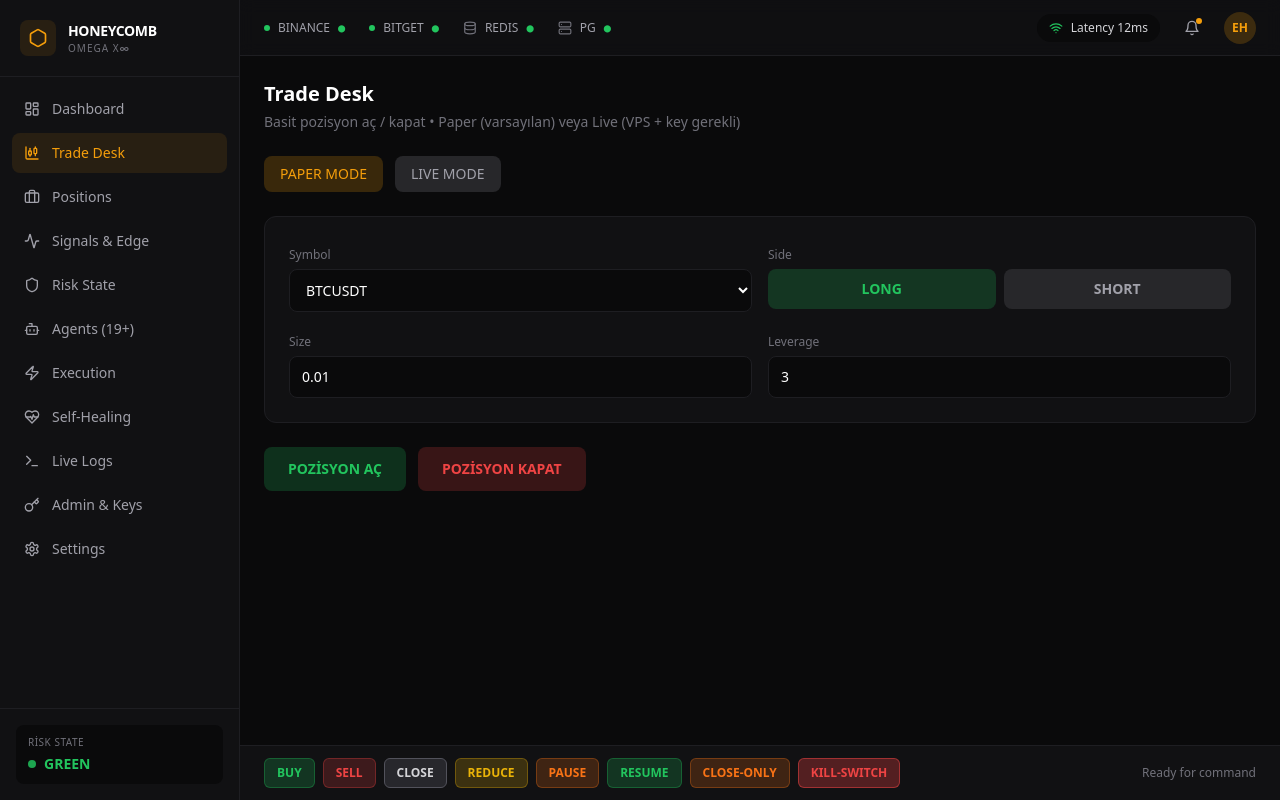
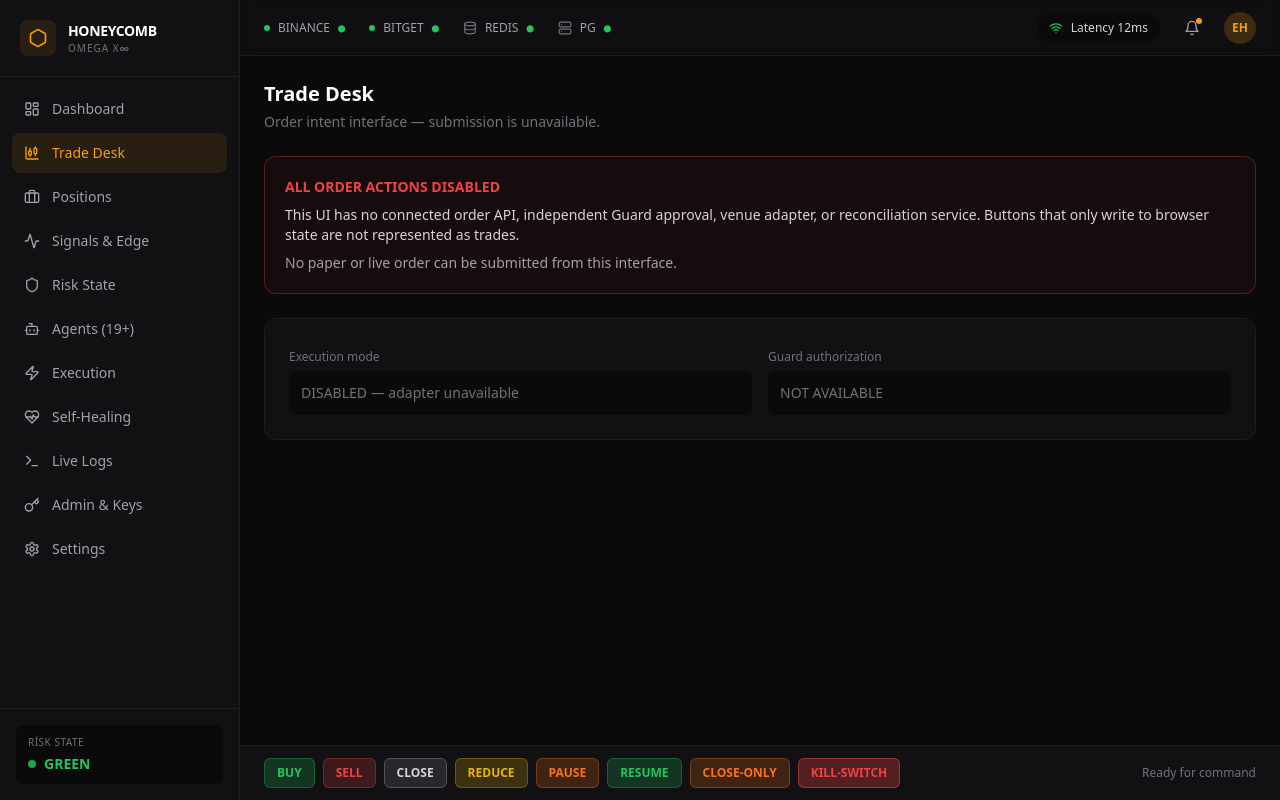
Before and after one commit to Erdemhasates35/honeycomb-omega-x, a Next.js app: page / in a window 1280 px wide. Both pictures are taken after a click on the button "Trade Desk". Built offline with nearby package versions, Linux system fonts and the light colour scheme.

Commit message:
Disable unconnected controls and credential inputs

```diff
--- a/components/modules/Trade.tsx
+++ b/components/modules/Trade.tsx
@@ -1,142 +1,15 @@
 "use client";
-
-import { useState } from "react";
-
 export default function Trade() {
-  const [symbol, setSymbol] = useState("BTCUSDT");
-  const [side, setSide] = useState<"LONG" | "SHORT">("LONG");
-  const [size, setSize] = useState("0.01");
-  const [leverage, setLeverage] = useState("3");
-  const [mode, setMode] = useState<"paper" | "live">("paper");
-  const [lastAction, setLastAction] = useState<string | null>(null);
-
-  const openPosition = () => {
-    const msg = `[${mode.toUpperCase()}] OPEN ${side} ${symbol} size=${size} lev=${leverage}x`;
-    setLastAction(msg);
-    console.log("[TRADE]", msg);
-  };
-
-  const closePosition = () => {
-    const msg = `[${mode.toUpperCase()}] CLOSE ${symbol}`;
-    setLastAction(msg);
-    console.log("[TRADE]", msg);
-  };
-
-  return (
-    <div className="space-y-6">
-      <div>
-        <h1 className="text-xl font-semibold text-white">Trade Desk</h1>
-        <p className="mt-1 text-sm text-zinc-500">
-          Basit pozisyon aç / kapat • Paper (varsayılan) veya Live (VPS + key gerekli)
-        </p>
-      </div>
-
-      <div className="flex gap-3">
-        <button
-          onClick={() => setMode("paper")}
-          className={`rounded-lg px-4 py-2 text-sm font-medium ${
-            mode === "paper"
-              ? "bg-honeycomb-accent/20 text-honeycomb-accent"
-              : "bg-zinc-800 text-zinc-400"
-          }`}
-        >
-          PAPER MODE
-        </button>
-        <button
-          onClick={() => setMode("live")}
-          className={`rounded-lg px-4 py-2 text-sm font-medium ${
-            mode === "live"
-              ? "bg-honeycomb-red/20 text-honeycomb-red"
-              : "bg-zinc-800 text-zinc-400"
-          }`}
-        >
-          LIVE MODE
-        </button>
-      </div>
-
-      {mode === "live" && (
-        <div className="rounded-xl border border-honeycomb-red/40 bg-honeycomb-red/10 p-4 text-sm text-honeycomb-red">
-          LIVE mod gerçek para riski taşır. Execution Core (Linux VPS) bağlı ve geçerli exchange API
-          key’leri tanımlı olmalıdır. Aksi halde emir gönderilmez.
-        </div>
-      )}
-
-      <div className="grid gap-4 rounded-xl border border-honeycomb-border bg-honeycomb-panel p-6 md:grid-cols-2">
-        <div>
-          <label className="text-xs text-zinc-500">Symbol</label>
-          <select
-            value={symbol}
-            onChange={(e) => setSymbol(e.target.value)}
-            className="mt-1 w-full rounded-lg border border-honeycomb-border bg-honeycomb-bg px-3 py-2.5 text-sm text-white"
-          >
-            <option value="BTCUSDT">BTCUSDT</option>
-            <option value="ETHUSDT">ETHUSDT</option>
-            <option value="SOLUSDT">SOLUSDT</option>
-          </select>
-        </div>
-        <div>
-          <label className="text-xs text-zinc-500">Side</label>
-          <div className="mt-1 flex gap-2">
-            <button
-              onClick={() => setSide("LONG")}
-              className={`flex-1 rounded-lg py-2.5 text-sm font-semibold ${
-                side === "LONG"
-                  ? "bg-honeycomb-green/20 text-honeycomb-green"
-                  : "bg-zinc-800 text-zinc-400"
-              }`}
-            >
-              LONG
-            </button>
-            <button
-              onClick={() => setSide("SHORT")}
-              className={`flex-1 rounded-lg py-2.5 text-sm font-semibold ${
-                side === "SHORT"
-                  ? "bg-honeycomb-red/20 text-honeycomb-red"
-                  : "bg-zinc-800 text-zinc-400"
-              }`}
-            >
-              SHORT
-            </button>
-          </div>
-        </div>
-        <div>
-          <label className="text-xs text-zinc-500">Size</label>
-          <input
-            value={size}
-            onChange={(e) => setSize(e.target.value)}
-            className="mt-1 w-full rounded-lg border border-honeycomb-border bg-honeycomb-bg px-3 py-2.5 text-sm text-white"
-          />
-        </div>
-        <div>
-          <label className="text-xs text-zinc-500">Leverage</label>
-          <input
-            value={leverage}
-            onChange={(e) => setLeverage(e.target.value)}
-            className="mt-1 w-full rounded-lg border border-honeycomb-border bg-honeycomb-bg px-3 py-2.5 text-sm text-white"
-          />
-        </div>
-      </div>
-
-      <div className="flex gap-3">
-        <button
-          onClick={openPosition}
-          className="rounded-lg bg-honeycomb-green/20 px-6 py-3 text-sm font-bold text-honeycomb-green hover:bg-honeycomb-green/30"
-        >
-          POZİSYON AÇ
-        </button>
-        <button
-          onClick={closePosition}
-          className="rounded-lg bg-honeycomb-red/20 px-6 py-3 text-sm font-bold text-honeycomb-red hover:bg-honeycomb-red/30"
-        >
-          POZİSYON KAPAT
-        </button>
-      </div>
-
-      {lastAction && (
-        <div className="rounded-lg border border-honeycomb-border bg-honeycomb-bg px-4 py-3 font-mono text-sm text-zinc-300">
-          Son işlem: {lastAction}
-        </div>
-      )}
+  return <div className="space-y-6">
+    <div><h1 className="text-xl font-semibold text-white">Trade Desk</h1><p className="mt-1 text-sm text-zinc-500">Order intent interface — submission is unavailable.</p></div>
+    <div className="rounded-xl border border-honeycomb-red/30 bg-honeycomb-red/5 p-5">
+      <div className="text-sm font-semibold text-honeycomb-red">ALL ORDER ACTIONS DISABLED</div>
+      <p className="mt-2 text-sm text-zinc-300">This UI has no connected order API, independent Guard approval, venue adapter, or reconciliation service. Buttons that only write to browser state are not represented as trades.</p>
+      <p className="mt-2 text-sm text-zinc-400">No paper or live order can be submitted from this interface.</p>
     </div>
-  );
+    <div className="grid gap-4 rounded-xl border border-honeycomb-border bg-honeycomb-panel p-6 md:grid-cols-2">
+      <div><label className="text-xs text-zinc-500">Execution mode</label><div className="mt-1 rounded-lg bg-honeycomb-bg px-3 py-3 text-sm text-zinc-500">DISABLED — adapter unavailable</div></div>
+      <div><label className="text-xs text-zinc-500">Guard authorization</label><div className="mt-1 rounded-lg bg-honeycomb-bg px-3 py-3 text-sm text-zinc-500">NOT AVAILABLE</div></div>
+    </div>
+  </div>;
 }
```
